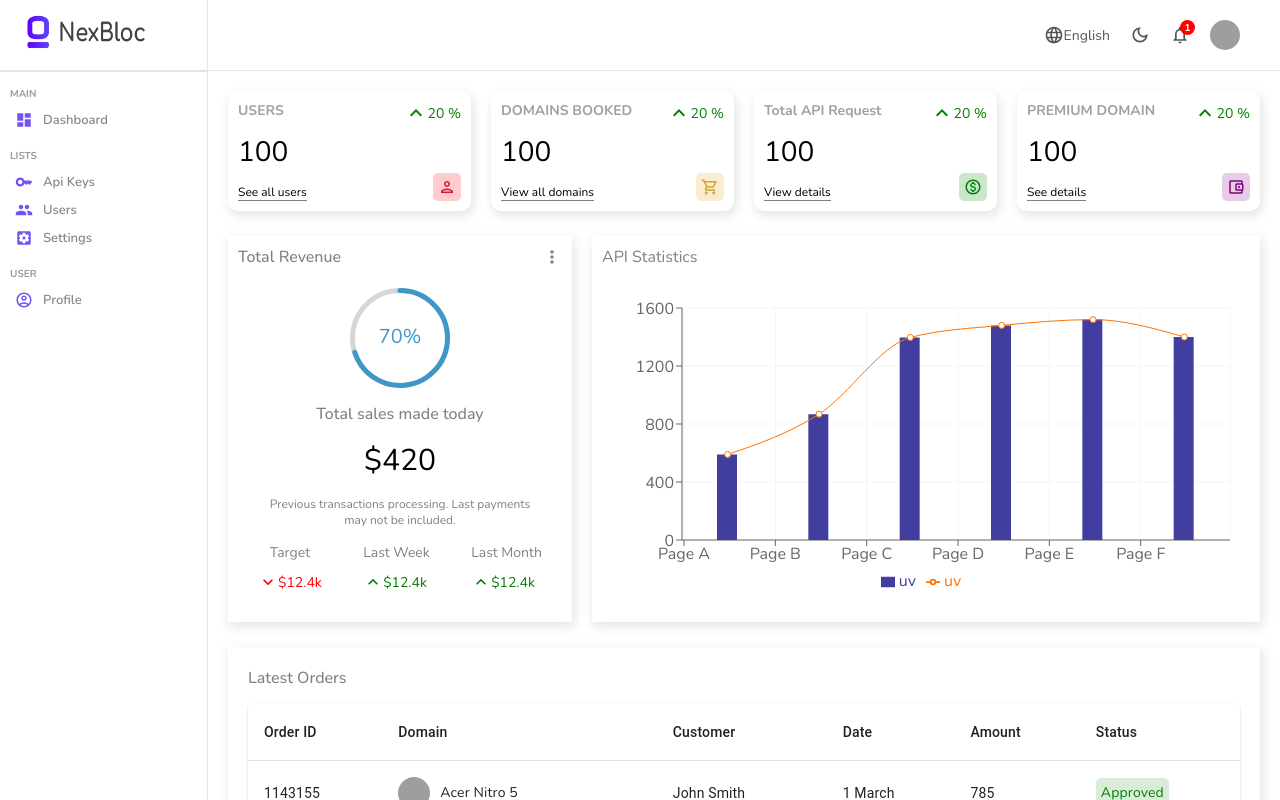
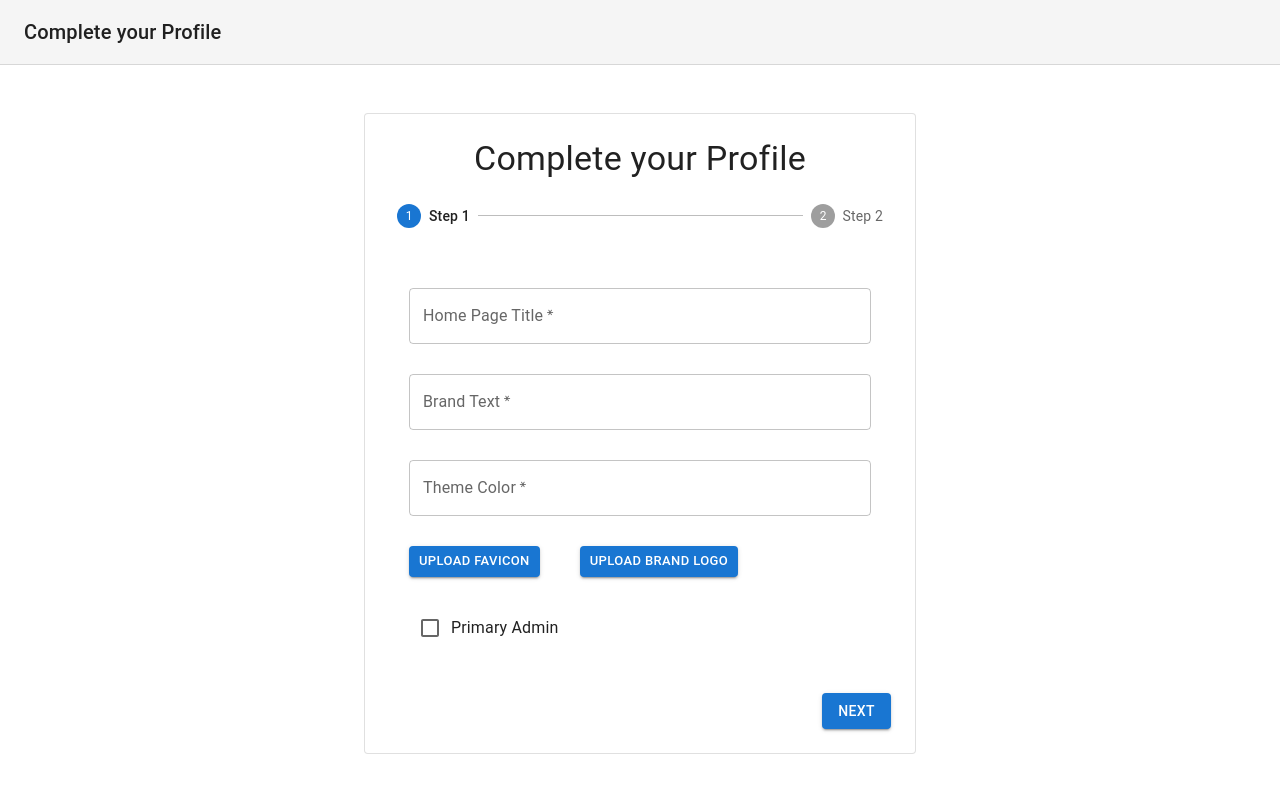
Before and after one commit to Iotric/iotric-admin, a React (Create React App) app: page /dashboard in a window 1280 px wide. Shown: the top 800 px of the page. Built offline with nearby package versions, Linux system fonts and the light colour scheme; sample sign-in values are in the browser's storage; grey boxes are pictures that could not be loaded.

Commit message:
minor changes in routes

```diff
--- a/src/components/routes/PrivateRoute.js
+++ b/src/components/routes/PrivateRoute.js
@@ -1,5 +1,8 @@
 import React from "react";
 import { Outlet, Navigate } from "react-router-dom";
+import { useSelector } from "react-redux";
+import Dashboard from "../../pages/dashboard/dashboard.jsx";
+import Profile from "../../pages/profile/";
 
 const useAuth = () => {
   const token = localStorage.getItem("user-token");
@@ -13,7 +16,23 @@ const useAuth = () => {
 
 const PrivateRoute = () => {
   const auth = useAuth();
-  return <div>{auth ? <Outlet /> : <Navigate to="/login" />}</div>;
+  const isProfileComplete = useSelector(
+    (store) => store.auth.isProfileComplete
+  );
+
+  return (
+    <div>
+      {auth ? (
+        isProfileComplete ? (
+          <Outlet />
+        ) : (
+          <Profile />
+        )
+      ) : (
+        <Navigate to="/login" />
+      )}
+    </div>
+  );
 };
 
 export default PrivateRoute;
--- a/src/pages/profile/index.js
+++ b/src/pages/profile/index.js
@@ -17,6 +17,10 @@ import Navbar from "../../components/home/navbar/Navbar";
 import Step1 from "./steps/Step1";
 import Step2 from "./steps/Step2";
 
+import { useDispatch } from "react-redux";
+import { useNavigate } from "react-router-dom";
+import { authActions } from "../../redux/slice/auth-slice.js";
+
 const steps = ["Step 1", "Step 2"];
 
 function getStepContent(step) {
@@ -31,10 +35,20 @@ function getStepContent(step) {
 }
 
 export default function Checkout() {
+  const dispatch = useDispatch();
+  const navigate = useNavigate();
+
   const [activeStep, setActiveStep] = useState(0);
 
   const handleNext = () => {
     setActiveStep(activeStep + 1);
+  };
+
+  const handleClickDashboard = () => {
+    dispatch(authActions.profileCompleteSuccess());
+    setTimeout(() => {
+      navigate("/dashboard");
+    }, 2000);
   };
 
   const handleBack = () => {
@@ -87,6 +101,9 @@ export default function Checkout() {
                     confirmation, and will send you an update when your order
                     has shipped.
                   </Typography> */}
+                  <Button onClick={handleClickDashboard} variant="contained">
+                    go to dashboard
+                  </Button>
                 </React.Fragment>
               ) : (
                 <React.Fragment>
--- a/src/redux/slice/auth-slice.js
+++ b/src/redux/slice/auth-slice.js
@@ -2,7 +2,7 @@ import { createSlice } from "@reduxjs/toolkit"
 
 const authSlice = createSlice({
     name: 'auth',
-    initialState: { isLoggedIn: false, isLoading: false },
+    initialState: { isLoggedIn: false, isLoading: false, isProfileComplete: false },
     reducers: {
         loginStart(state){
 
@@ -15,6 +15,9 @@ const authSlice = createSlice({
         },
         registerSuccess(state){
             state.isLoggedIn = false;
+        },
+        profileCompleteSuccess(state){
+            state.isProfileComplete = true
         },
         logout(state){
             state.isLoggedIn = false
```
